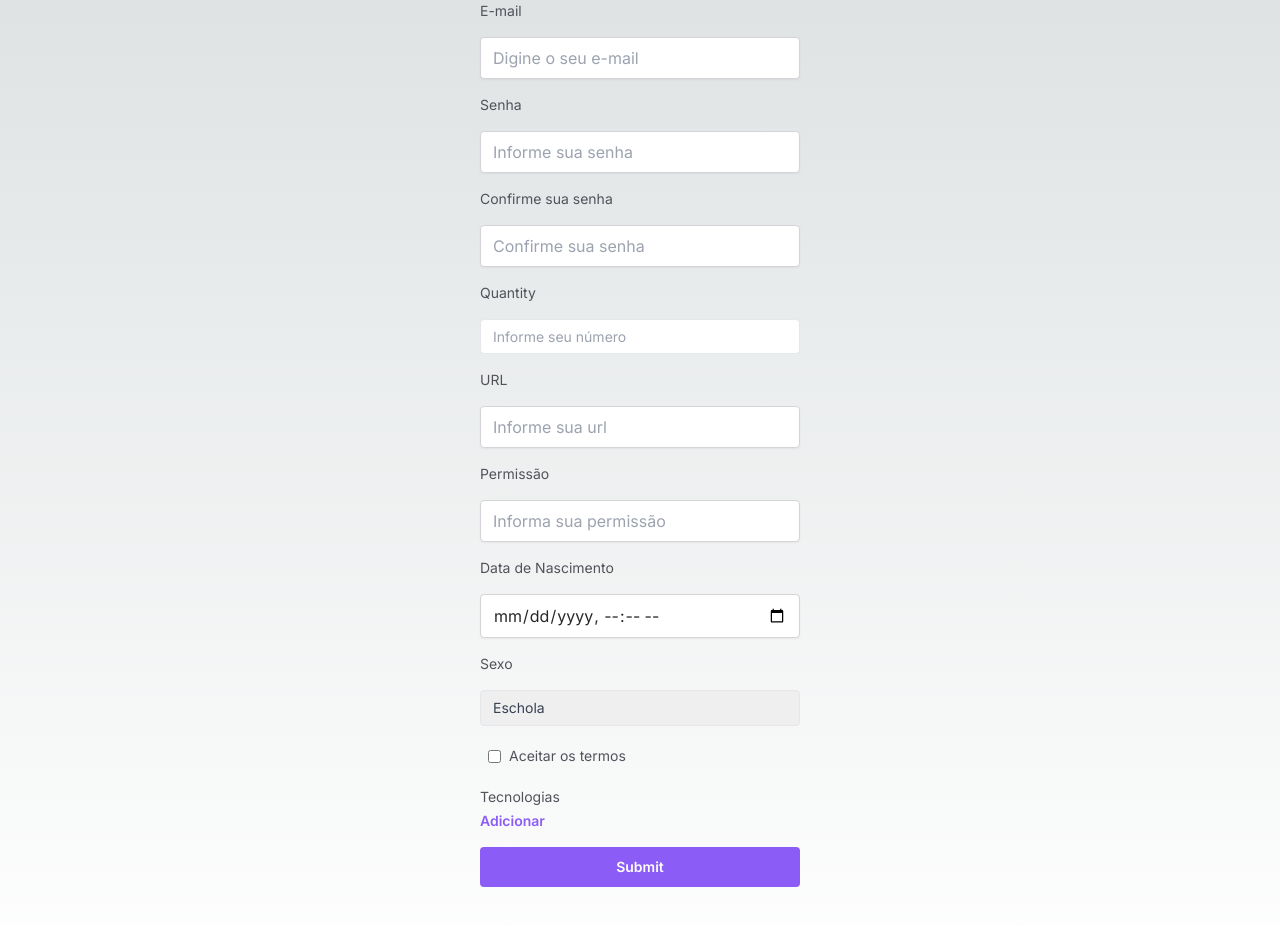
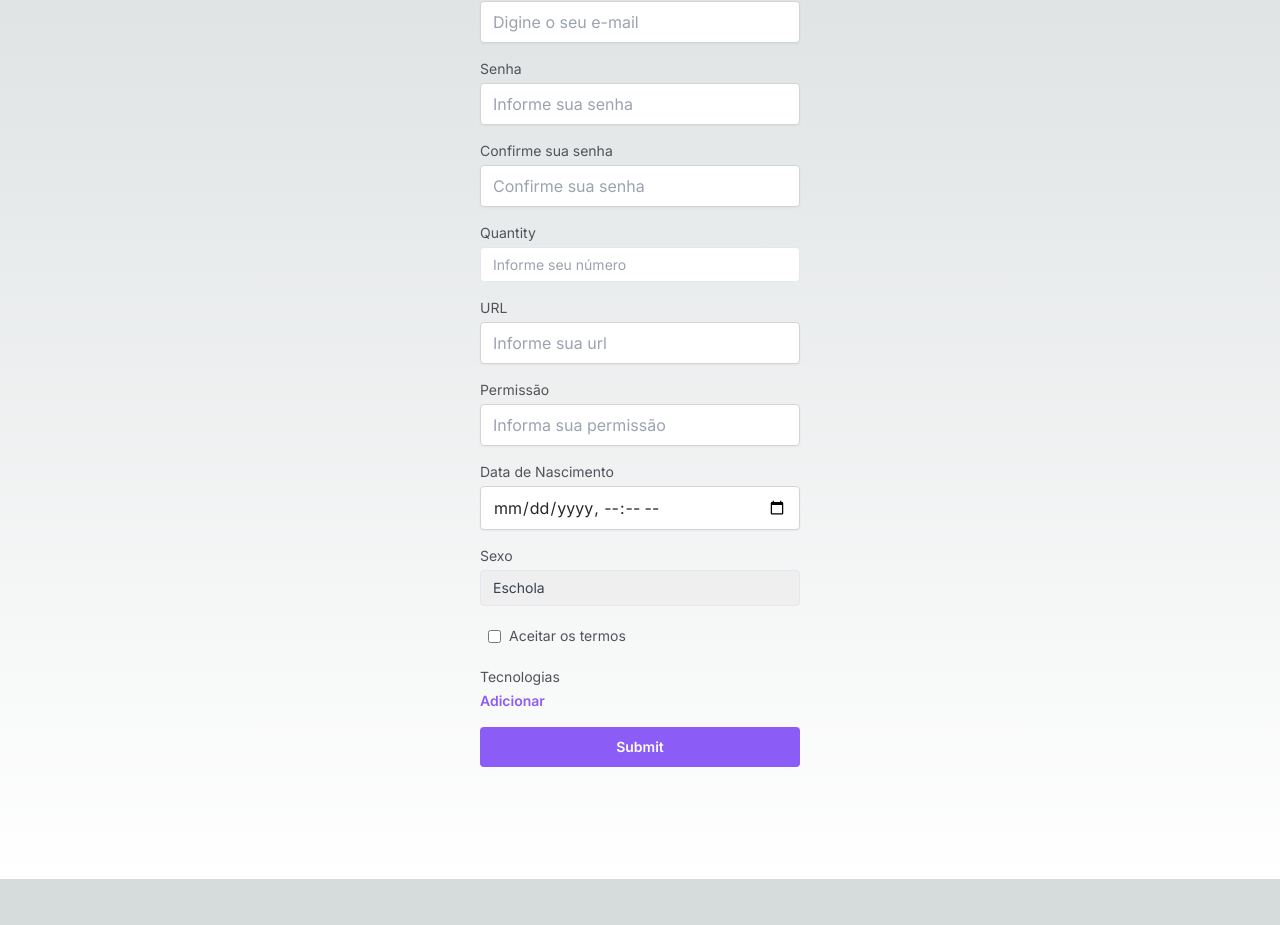
Before and after one commit to renovatt/next-form-with-zod, a Next.js app: page / in a window 1280 px wide. Shown: the part 283-1208 px from the top of the page. After the commit the page ends 1162 px from the top, so only its background shows below. Built offline with nearby package versions, Linux system fonts and the light colour scheme.

Commit message:
refactor: refactored,field and error message added

```diff
--- a/src/components/Checkbox.tsx
+++ b/src/components/Checkbox.tsx
@@ -3,17 +3,14 @@ import { useFormContext } from 'react-hook-form';
 import Label from './Label';
 
 const Checkbox = ({ ...props }: CheckboxProps) => {
-    const { register, formState: { errors } } = useFormContext();
+    const { register } = useFormContext();
 
     return (
         <div className='flex items-center'>
             <input
-            className='m-2'
-            type="checkbox" {...register(props.name)} />
+                className='m-2'
+                type="checkbox" {...register(props.name)} />
             <Label htmlFor={props.name}>{props.label}</Label>
-
-            {errors?.[props.name] && (
-                <p className='ml-2 text-xs text-red-500 mt-1'>{String(errors?.[props.name]?.message)}</p>)}
         </div>
     )
 }
--- /dev/null
+++ b/src/components/Field.tsx
@@ -0,0 +1,9 @@
+import { HTMLAttributes } from "react";
+
+interface FieldProps extends HTMLAttributes<HTMLDivElement> {}
+
+export function Field(props: FieldProps) {
+  return (
+    <div className="flex flex-col gap-1" {...props} />
+  )
+}
--- a/src/components/Form.tsx
+++ b/src/components/Form.tsx
@@ -1,6 +1,6 @@
 'use client'
 
-import { useForm, FormProvider, useFieldArray } from "react-hook-form";
+import { useForm, FormProvider } from "react-hook-form";
 import { zodResolver } from '@hookform/resolvers/zod'
 import { SchemaTypeProps } from '@/@types'
 import { zodSchema } from '@/zod'
@@ -10,8 +10,10 @@ import Select from "./Select";
 import { useState } from "react";
 import InputNumber from "./InputNumber";
 import InputAvatar from "./InputAvatar";
-import Label from "./Label";
 import JsonData from "./JsonData";
+import TechList from "./TechList";
+import { Field } from "./Field";
+import { ErrorMessage } from "./ErrorMessage";
 // import supabase from "@/supabase";
 
 export default function Form() {
@@ -23,19 +25,7 @@ export default function Form() {
         resolver: zodResolver(zodSchema)
     });
 
-    const { control, formState: { errors } } = methods;
-
-    const { fields, append, remove } = useFieldArray({
-        control,
-        name: 'techs'
-    })
-
-    const addNewTech = () => {
-        append({ title: '', knowledge: 0 })
-    }
-
     const onSubmit = async (data: SchemaTypeProps) => {
-
         // const avatarFile = data.avatar;
         // const { data: uploadData, error } = await supabase
         //     .storage
@@ -47,8 +37,6 @@ export default function Form() {
 
         // console.log(uploadData)
         // console.log(error)
-
-        console.log(data)
         setData(JSON.stringify(data, null, 2))
     };
 
@@ -59,115 +47,120 @@ export default function Form() {
                     className="flex flex-col gap-4 w-full max-w-xs"
                     onSubmit={methods.handleSubmit(onSubmit)}>
 
+                    <Field>
                         <InputAvatar
                             name='avatar'
                             label='Avatar'
                             type='file'
                             placeholder='Escolha uma imagem'
                         />
+                        <ErrorMessage field="avatar" />
+                    </Field>
 
+                    <Field>
                         <Input
                             name='username'
                             label='Nome'
                             type='text'
                             placeholder='Digine o seu nome'
                         />
+                        <ErrorMessage field="username" />
+                    </Field>
 
+                    <Field>
                         <Input
                             name='email'
                             label='E-mail'
                             type='email'
                             placeholder='Digine o seu e-mail'
                         />
+                        <ErrorMessage field="email" />
+                    </Field>
 
+                    <Field>
                         <Input
                             name='password'
                             label='Senha'
                             type='password'
                             placeholder='Informe sua senha'
                         />
+                        <ErrorMessage field="password" />
+                    </Field>
 
+                    <Field>
                         <Input
                             name='confirmPassword'
                             label='Confirme sua senha'
                             type='password'
                             placeholder='Confirme sua senha'
                         />
+                        <ErrorMessage field="confirmPassword" />
+                    </Field>
 
+                    <Field>
                         <InputNumber
                             name='quantity'
                             label='Quantity'
                             type='number'
                             placeholder='Informe seu número'
                         />
+                        <ErrorMessage field="quantity" />
+                    </Field>
 
+                    <Field>
                         <Input
                             name='url'
                             label='URL'
                             type='text'
                             placeholder='Informe sua url'
                         />
+                        <ErrorMessage field="url" />
+                    </Field>
 
+                    <Field>
                         <Input
                             name='role'
                             label='Permissão'
                             type='text'
                             placeholder='Informa sua permissão'
                         />
+                        <ErrorMessage field="role" />
+                    </Field>
 
+                    <Field>
                         <Input
                             name='date'
                             label='Data de Nascimento'
                             type='datetime-local'
                             placeholder='06/12/2023'
                         />
+                        <ErrorMessage field="date" />
+                    </Field>
 
+                    <Field>
                         <Select
                             name='select'
                             label='Sexo'
                             options={['Masculino', 'Feminino']}
                         />
+                        <ErrorMessage field="select" />
+                    </Field>
 
+                    <Field>
                         <Checkbox
                             name='agree'
                             label='Aceitar os termos'
                         />
+                        <ErrorMessage field="agree" />
+                    </Field>
 
-                    <div className="flex flex-col gap-1">
-                        <Label htmlFor="techs">Tecnologias</Label>
-                        <button onClick={addNewTech} type="button" className="text-violet-500 font-semibold text-sm flex items-center gap-1">Adicionar</button>
-
-                        {fields.map((field, index) => {
-                            return (
-                                <div key={field.id} className="flex flex-col gap-1">
-                                    <Input
-                                        name={`techs.${index}.title`}
-                                        label='Titulo'
-                                        type='text'
-                                        placeholder='Informa sua permissão'
-                                        index={index}
-                                        title='title'
-                                    />
-
-                                    <Input
-                                        name={`techs.${index}.knowledge`}
-                                        label='Nível'
-                                        type='number'
-                                        placeholder='Informa sua permissão'
-                                        index={index}
-                                        title='knowledge'
-                                    />
-
-                                    <button className="bg-red-500 text-white rounded px-3 h-10 font-semibold text-sm hover:bg-red-600 cursor-pointer" type="button" onClick={() => remove(index)}>Remover</button>
-                                </div>
-                            )
-                        })}
-                        {errors.techs && (<p className='text-xs text-red-500 mt-1'>{errors.techs.message}</p>)}
-                    </div>
+                    <Field>
+                        <TechList />
+                        <ErrorMessage field="techs" />
+                    </Field>
 
                     <input className="bg-violet-500 text-white rounded px-3 h-10 font-semibold text-sm hover:bg-violet-600 cursor-pointer" type='submit' />
                 </form>
-
                 <JsonData data={data} />
             </section>
         </FormProvider>
--- a/src/components/Input.tsx
+++ b/src/components/Input.tsx
@@ -3,25 +3,14 @@ import { useFormContext } from "react-hook-form";
 import Label from './Label';
 
 const Input = ({ ...props }: InputProps) => {
-    const { register, formState: { errors } } = useFormContext();
-    const techErrors = errors.techs as Record<number, Record<string, { message: string }>>;
+    const { register } = useFormContext();
 
     return (
         <>
             <Label htmlFor={props.name}>{props.label}</Label>
-            <input
-                {...register(props.name)}
-                className='flex-1 rounded border border-zinc-300 shadow-sm px-3 py-2 text-zinc-800 focus:outline-none focus:ring-2 focus:ring-violet-500'
-                type={props.type}
-                placeholder={props.placeholder}
+            <input {...register(props.name)} className='flex-1 rounded border border-zinc-300 shadow-sm px-3 py-2 text-zinc-800 focus:outline-none focus:ring-2 focus:ring-violet-500'
+                {...props}
             />
-            {errors?.[props.name] && (
-                <p className='text-xs text-red-500 mt-1'>{String(errors?.[props.name]?.message)}</p>)
-            }
-
-            {props.index !== undefined && techErrors?.[props.index] && (
-                <p className='text-xs text-red-500 mt-1'>{techErrors[props.index][String(props.title)]?.message}</p>
-            )}
         </>
     )
 }
--- a/src/components/InputAvatar.tsx
+++ b/src/components/InputAvatar.tsx
@@ -3,8 +3,7 @@ import { useFormContext } from "react-hook-form";
 import Label from './Label';
 
 const InputAvatar = ({ ...props }: InputProps) => {
-    const { register, formState: { errors } } = useFormContext();
-    const techErrors = errors.techs as Record<number, Record<string, { message: string }>>;
+    const { register } = useFormContext();
 
     return (
         <>
@@ -12,17 +11,9 @@ const InputAvatar = ({ ...props }: InputProps) => {
             <input
                 {...register(props.name)}
                 className='w-full px-3 py-2 text-sm leading-tight text-gray-700 border rounded appearance-none focus:outline-none focus:shadow-outline'
-                type={props.type}
                 accept='image/*'
-                placeholder={props.placeholder}
+                {...props}
             />
-            {errors?.[props.name] && (
-                <p className='text-xs text-red-500 mt-1'>{String(errors?.[props.name]?.message)}</p>)
-            }
-
-            {props.index !== undefined && techErrors?.[props.index] && (
-                <p className='text-xs text-red-500 mt-1'>{techErrors[props.index][String(props.title)]?.message}</p>
-            )}
         </>
     )
 }
--- a/src/components/InputNumber.tsx
+++ b/src/components/InputNumber.tsx
@@ -3,7 +3,7 @@ import { useFormContext } from "react-hook-form";
 import Label from './Label';
 
 const InputNumber = ({ ...props }: InputProps) => {
-    const { register, formState: { errors } } = useFormContext();
+    const { register } = useFormContext();
 
     return (
         <>
@@ -13,11 +13,8 @@ const InputNumber = ({ ...props }: InputProps) => {
                     setValueAs: (value: string) => parseInt(value, 10)
                 })}
                 className='w-full px-3 py-2 text-sm leading-tight text-gray-700 border rounded appearance-none focus:outline-none focus:shadow-outline'
-                type={props.type}
-                placeholder={props.placeholder}
+                {...props}
             />
-            {errors?.[props.name] && (
-                <p className='text-xs text-red-500 mt-1'>{String(errors?.[props.name]?.message)}</p>)}
         </>
     )
 }
--- a/src/components/Select.tsx
+++ b/src/components/Select.tsx
@@ -4,7 +4,7 @@ import { useFormContext } from 'react-hook-form';
 import Label from './Label';
 
 const Select = ({ ...props }: SelectProps) => {
-    const { register, formState: { errors } } = useFormContext();
+    const { register } = useFormContext();
 
     return (
         <>
@@ -16,8 +16,6 @@ const Select = ({ ...props }: SelectProps) => {
                     <option key={index} value={option}>{option}</option>
                 ))}
             </select>
-            {errors?.[props.name] && (
-                <p className='text-xs text-red-500 mt-1'>{String(errors?.[props.name]?.message)}</p>)}
         </>
     )
 }
--- /dev/null
+++ b/src/components/TechList.tsx
@@ -0,0 +1,55 @@
+import React from 'react'
+import Input from './Input'
+import Label from './Label';
+import { useFormContext, useFieldArray } from 'react-hook-form';
+import { ErrorMessage } from './ErrorMessage';
+
+const TechList = () => {
+    const { control } = useFormContext();
+    const { fields, append, remove } = useFieldArray({
+        control,
+        name: 'techs'
+    })
+
+    const addNewTech = () => append({ title: '', knowledge: 0 })
+
+    return (
+        <div className="flex flex-col gap-1">
+            <Label htmlFor="techs">Tecnologias</Label>
+            <button onClick={addNewTech} type="button" className="text-violet-500 font-semibold text-sm flex items-center gap-1">Adicionar</button>
+
+            {fields.map((field, index) => {
+                const titleName = `techs.${index}.title`
+                const knowledgeName = `techs.${index}.knowledge`
+
+                return (
+                    <div key={field.id} className="flex flex-col gap-1">
+                        <Input
+                            name={titleName}
+                            label='Titulo'
+                            type='text'
+                            placeholder='Informe uma tecnologia'
+                            index={index}
+                            title='title'
+                        />
+                        <ErrorMessage field={titleName} />
+
+                        <Input
+                            name={knowledgeName}
+                            label='Nível'
+                            type='number'
+                            placeholder='Nível de conhecimento'
+                            index={index}
+                            title='knowledge'
+                        />
+                        <ErrorMessage field={knowledgeName} />
+
+                        <button className="bg-red-500 text-white rounded px-3 h-10 font-semibold text-sm hover:bg-red-600 cursor-pointer" type="button" onClick={() => remove(index)}>Remover</button>
+                    </div>
+                )
+            })}
+        </div>
+    )
+}
+
+export default TechList
```
Lines whose indentation alone changed are shown as unchanged.
